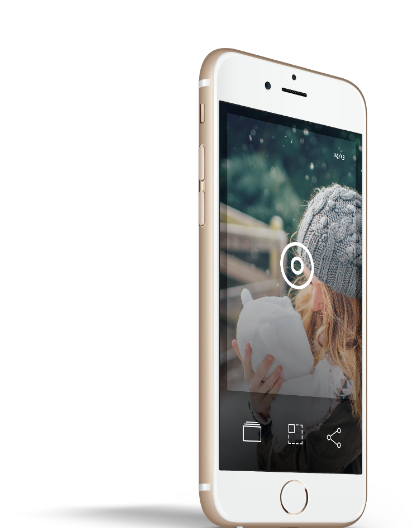
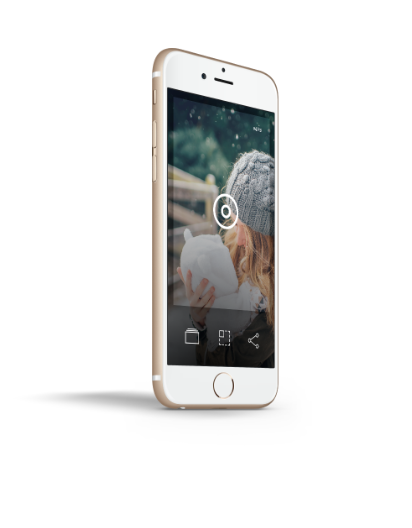
Before and after one commit to Sheikh-Sobuj/TakeTour-Project, a plain HTML site: page index.html in a window 390 px wide. Shown: the part 403-931 px from the top of the page, 412 px wide, since content can reach past the window. Drawn offline with nearby package versions, Linux system fonts and the light colour scheme.

Commit message:
Update style.css

```diff
--- a/assets/css/style.css
+++ b/assets/css/style.css
@@ -637,3 +637,8 @@ img {
         font-size: 13px;
     }
 }
+@media screen and (max-width: 400px) {
+    .banner-img img{
+        width: 300px;
+    }
+}
```
